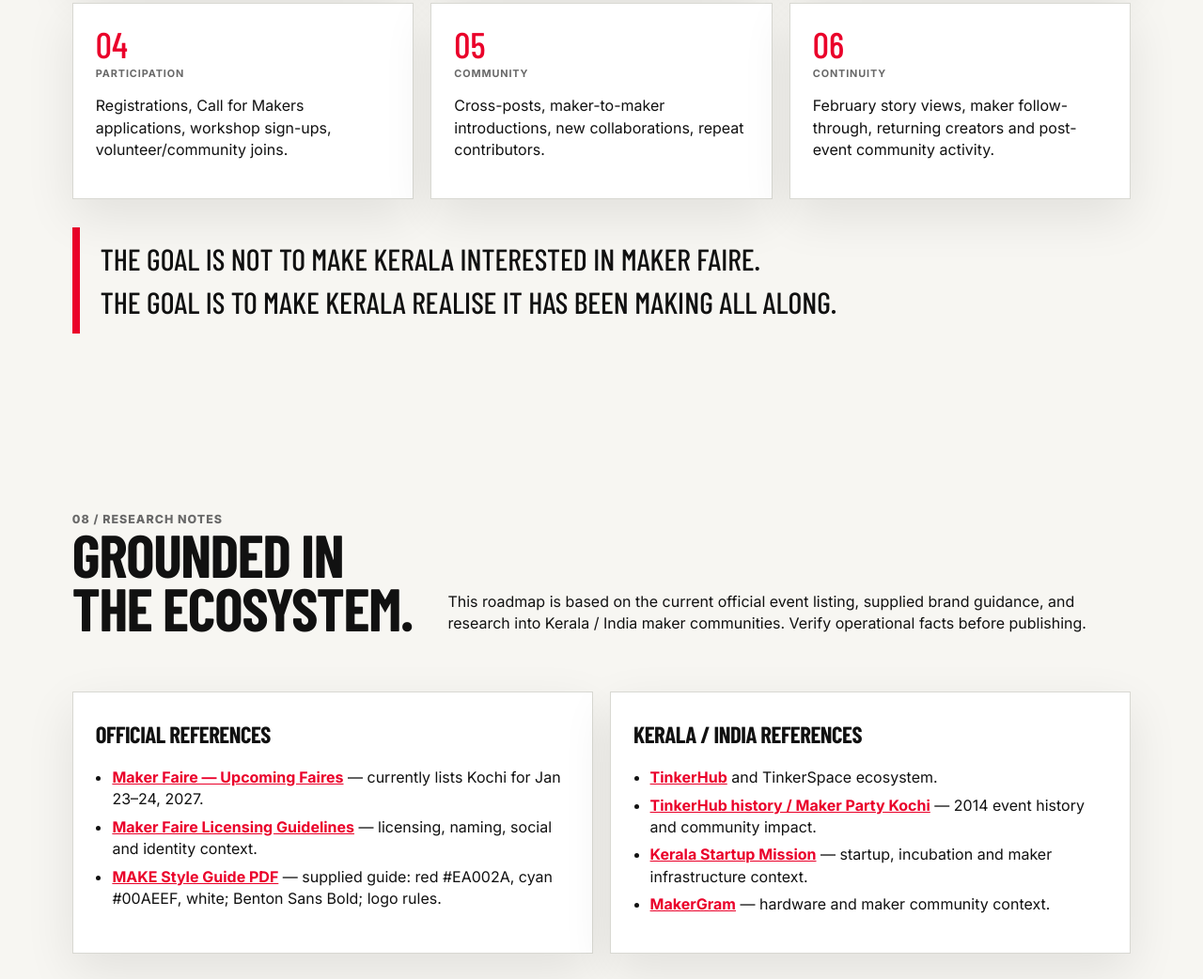
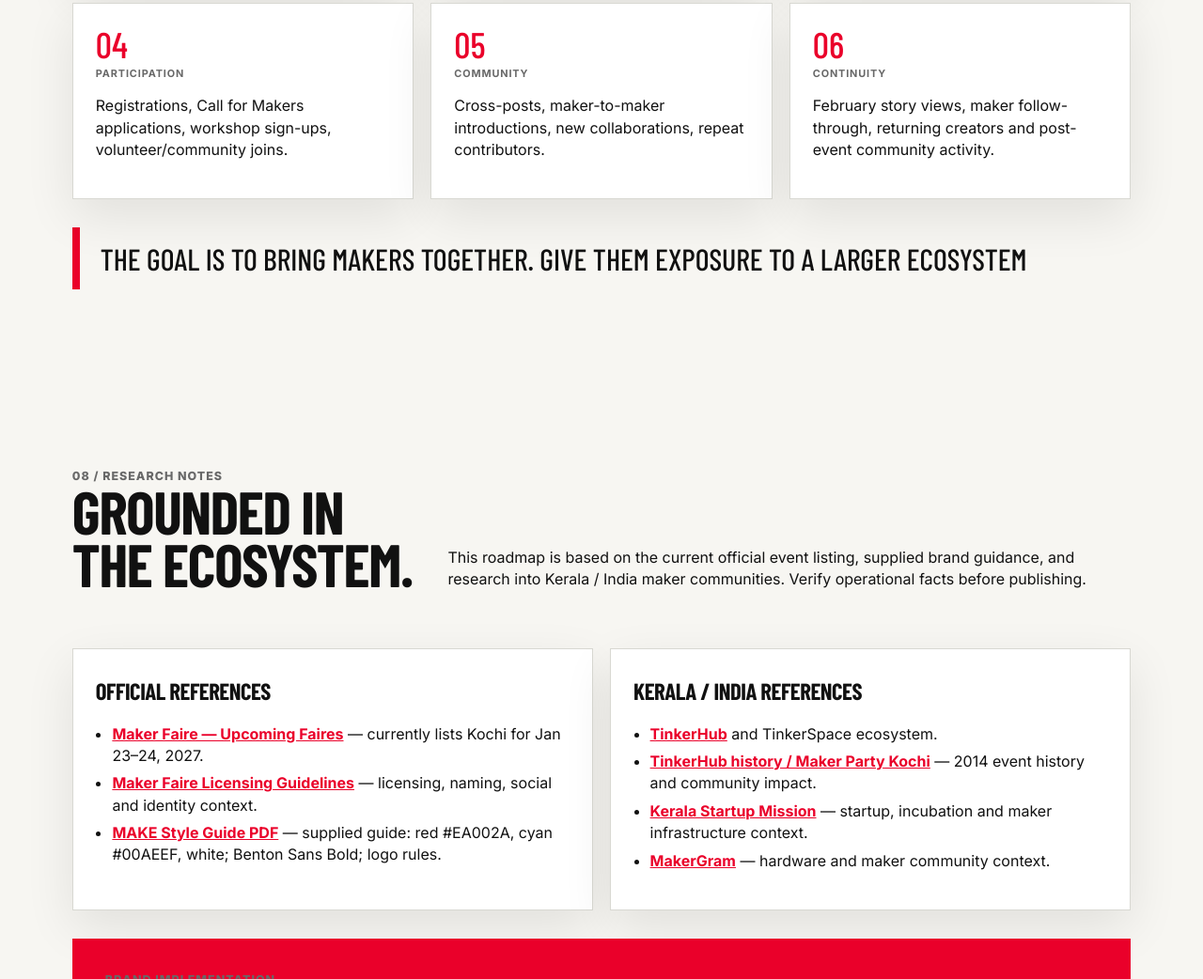
Before and after one commit to Maker-Faire-Kochi/Creative-Roadmap, a plain HTML site: page index.html in a window 1280 px wide. Shown: the part 7063-8105 px from the top of the page at 94% size. Drawn offline with nearby package versions, Linux system fonts and the light colour scheme; a web font is replaced by a local one.

Commit message:
chore: update quote text in creative roadmap

```diff
--- a/index.html
+++ b/index.html
@@ -2021,8 +2021,8 @@
         <p>February story views, maker follow-through, returning creators and post-event community activity.</p>
       </div>
     </div>
-    <div class="quote" style="margin-top:30px">THE GOAL IS NOT TO MAKE KERALA INTERESTED IN MAKER FAIRE.<br>THE GOAL IS
-      TO MAKE KERALA REALISE IT HAS BEEN MAKING ALL ALONG.</div>
+    <div class="quote" style="margin-top:30px">THE GOAL IS TO BRING MAKERS TOGETHER. GIVE THEM EXPOSURE TO A LARGER
+      ECOSYSTEM</div>
   </section>
 
   <section class="page reveal sources">
```
